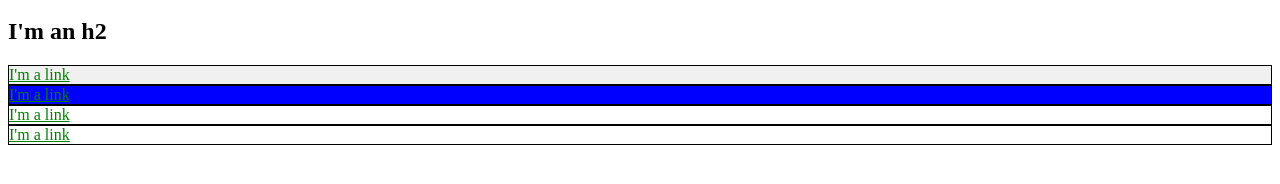
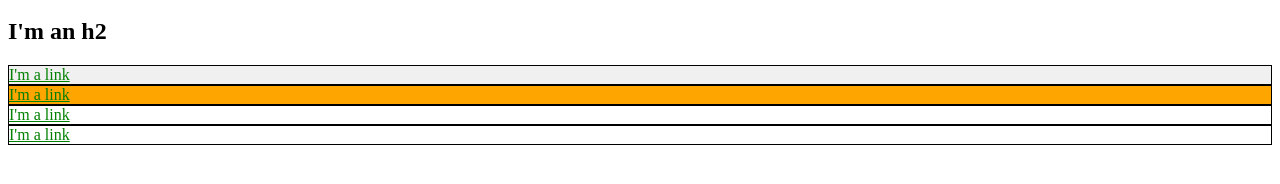
Before and after one commit to mwtyler/mwtyler.github.io, a plain HTML site: page index.html in a window 1280 px wide. Shown: the part 136-320 px from the top of the page. Drawn offline with Linux system fonts and the light colour scheme.

Commit message:
Change color of one element to orange

```diff
--- a/index.html
+++ b/index.html
@@ -11,7 +11,7 @@
         background-color: #f0f0f0;
       }
       #next-bio {
-        background-color: #0000ff;
+        background-color: #ffa500;
       }
       .bio-box {
           border: 1px solid #000;
```
